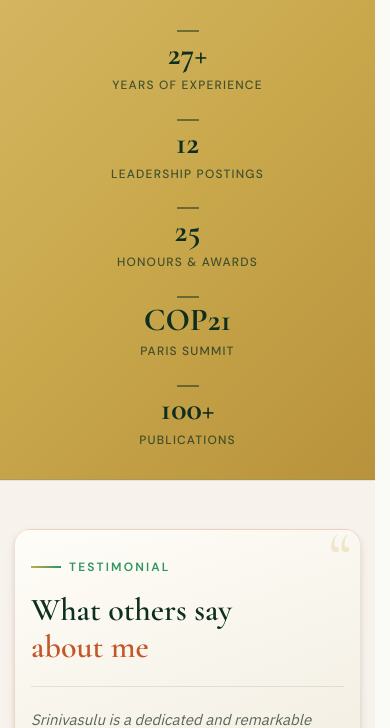
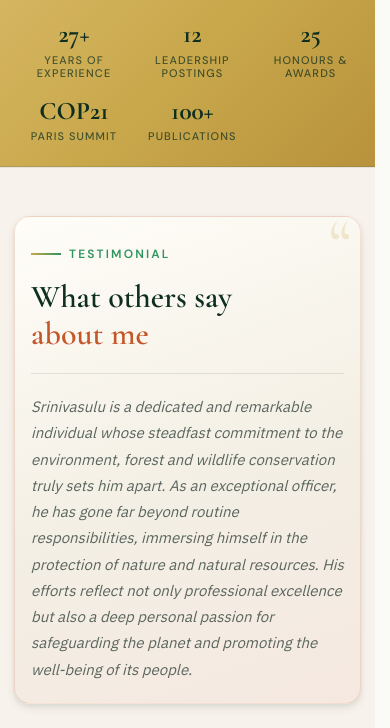
Before and after one commit to vanalok/srinini-sir, a PHP site: page / in a window 390 px wide. Shown: the part 913-1641 px from the top of the page. Run offline with PHP 8.4, Linux system fonts and the light colour scheme.

Commit message:
Home stats: compact side-by-side grid on mobile (no more stacking)
Replace the single-column stacking with an auto-fit grid so the 5 stats
stay side-by-side (3–5 per row) and take less vertical space on phones.

Co-Authored-By: Claude Opus 4.8 <noreply@anthropic.com>

```diff
--- a/index-premium.css
+++ b/index-premium.css
@@ -1052,27 +1052,30 @@
     line-height: 1.55;
   }
 
-  /* Stats: collapse 5-up into 2 columns */
+  /* Stats: compact side-by-side grid (auto-fits 3–5 per row, never stacked) */
+  .home-v2 .stats-strip { padding: 18px 0; }
   .home-v2 .stats-strip-inner {
     display: grid !important;
-    grid-template-columns: repeat(2, 1fr);
-    gap: 16px;
+    grid-template-columns: repeat(auto-fit, minmax(94px, 1fr));
+    gap: 12px 10px;
   }
 
   .home-v2 .stat-item {
-    padding: 8px 12px;
+    padding: 6px 6px;
   }
 
+  .home-v2 .stat-item::before { display: none; }          /* drop divider line to shorten */
   .home-v2 .stat-item:not(:last-child)::after {
     display: none;
   }
 
   .home-v2 .stat-item .stat-num {
-    font-size: clamp(28px, 6vw, 40px);
+    font-size: clamp(22px, 6vw, 34px);
   }
 
   .home-v2 .stat-item .stat-lbl {
-    font-size: 12px;
+    font-size: 11px;
+    line-height: 1.25;
   }
 
   /* Speech: stack two columns */
@@ -1262,23 +1265,18 @@
     padding-right: 14px;
   }
 
-  /* Stats now single-column on the tiniest screens */
+  /* Stats stay side-by-side (compact) even on the tiniest screens */
   .home-v2 .stats-strip-inner {
-    grid-template-columns: 1fr;
-    gap: 12px;
+    grid-template-columns: repeat(auto-fit, minmax(82px, 1fr));
+    gap: 10px 8px;
   }
 
   .home-v2 .stat-item {
-    padding: 6px 8px;
-  }
-
-  .home-v2 .stat-item::before {
-    width: 22px;
-    margin-bottom: 6px;
+    padding: 4px 4px;
   }
 
   .home-v2 .stat-item .stat-num {
-    font-size: 32px;
+    font-size: clamp(20px, 6.5vw, 28px);
   }
 
   /* Hero title smaller still */
```
